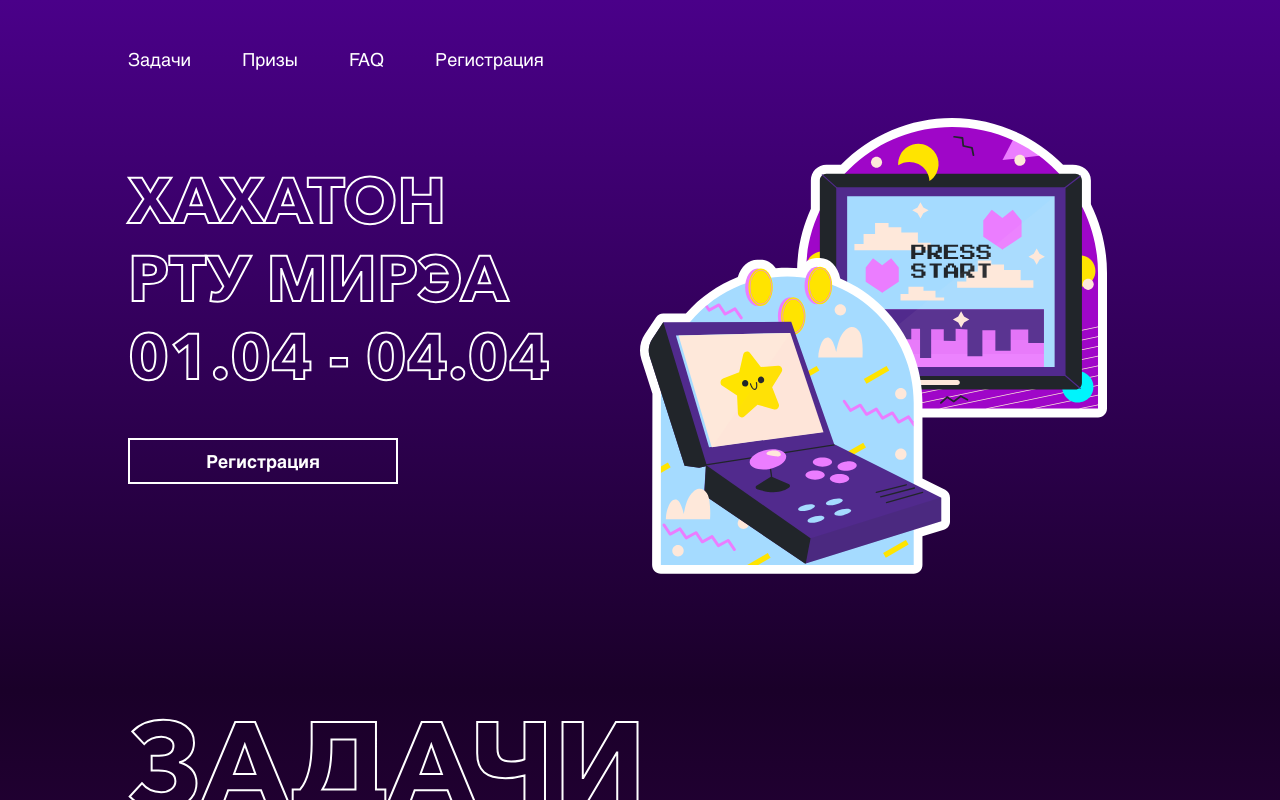
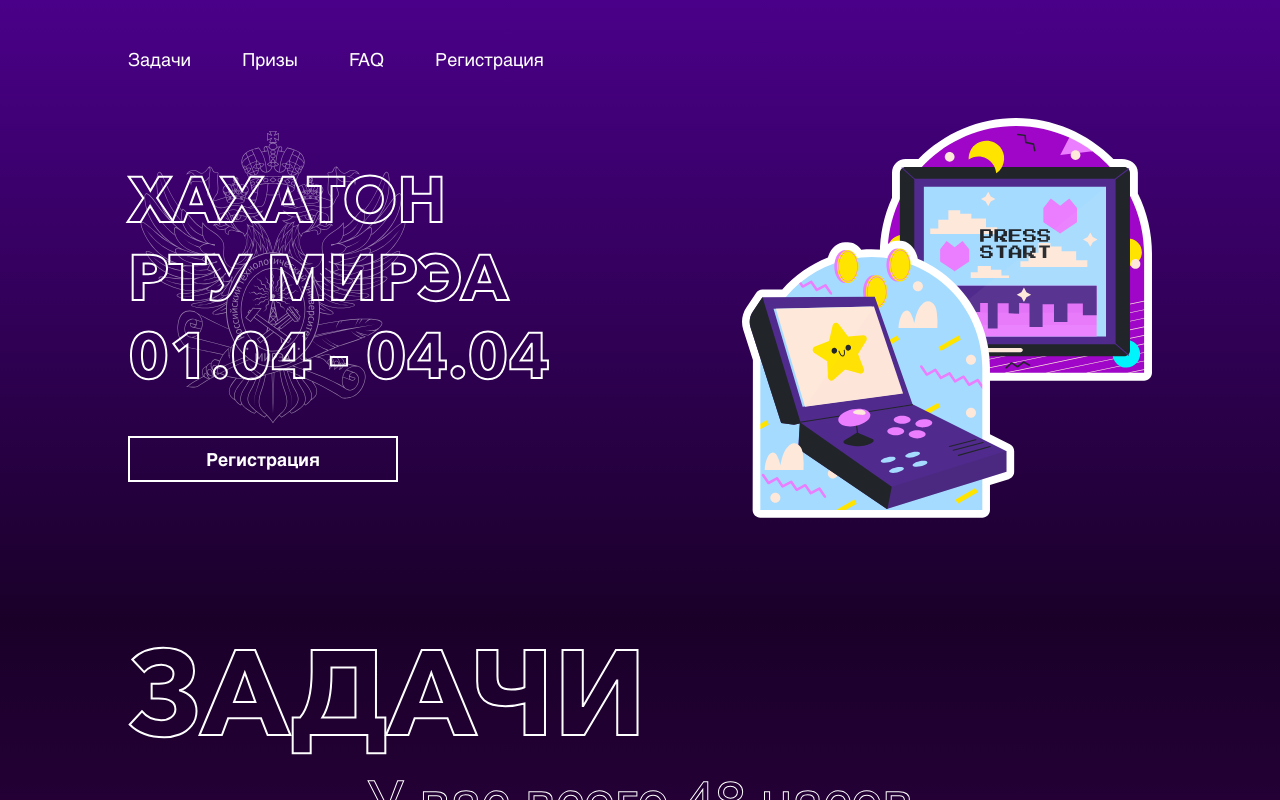
Before and after one commit to Terro216/HahathonLanding, a plain HTML site: page index.html in a window 1280 px wide. Shown: the top 800 px of the page. Drawn offline with Linux system fonts and the light colour scheme.

Commit message:
Fixed some header stiles

```diff
--- a/styles/header.css
+++ b/styles/header.css
@@ -1,7 +1,7 @@
 /* Header */
 header {
   background: linear-gradient(to bottom, #4a0089, #1a0029);
-  padding-bottom: 112px !important;
+  padding-bottom: 96px !important;
 }
 
 header > ul { /* Menu */
@@ -25,17 +25,17 @@
   width: 50%;
 }
 
-#title-box > h1 {
-  background: url("assets/MIREA_Gerb.svg") no-repeat;
+#header_title-box > h1 {
+  background: url("../assets/MIREA_Gerb.svg") no-repeat;
   background-size: contain;
   margin: 0;
   padding: 42px 0;
 }
 
-#image-box {
+#header_image-box {
   width: 40%;
 }
 
-#image-box > img {
+#header_image-box > img {
   width: 100%;
 }
```
